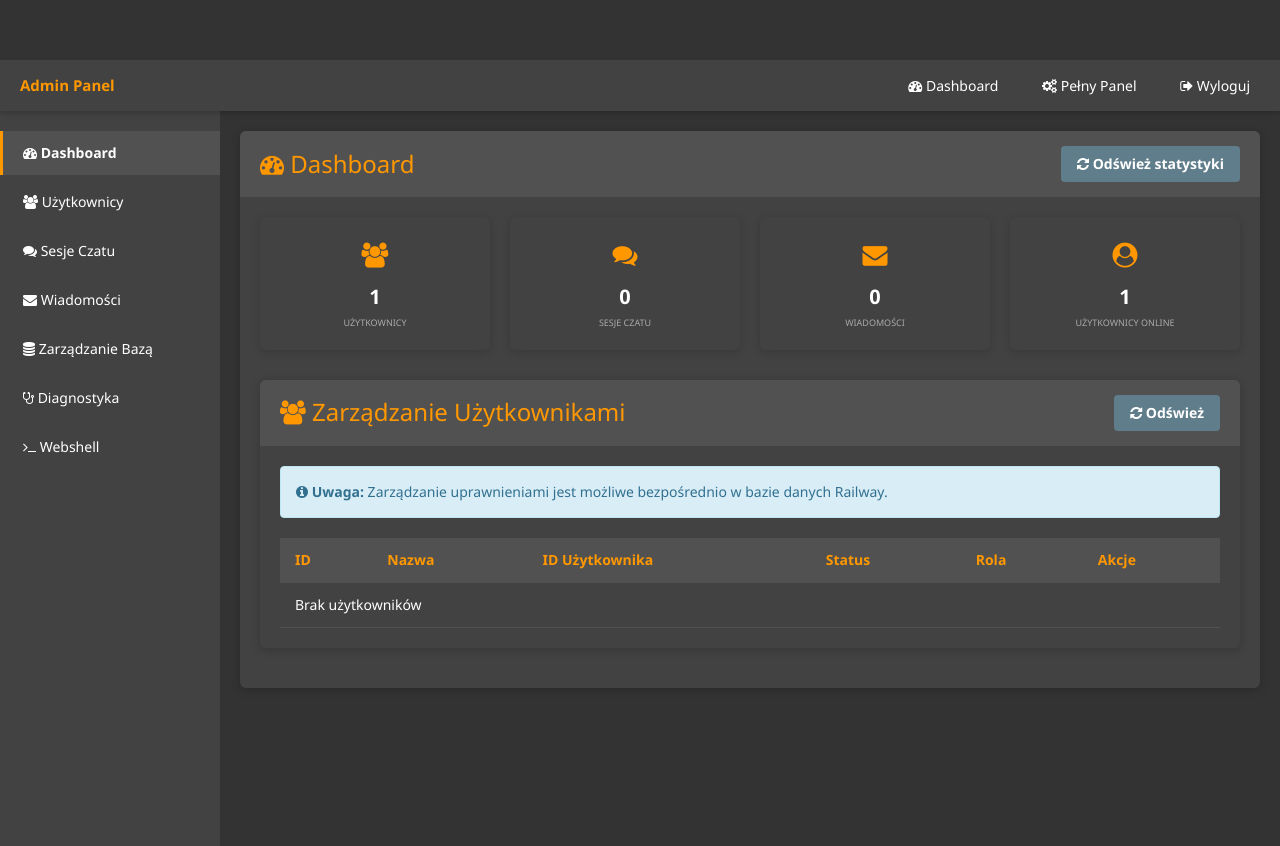
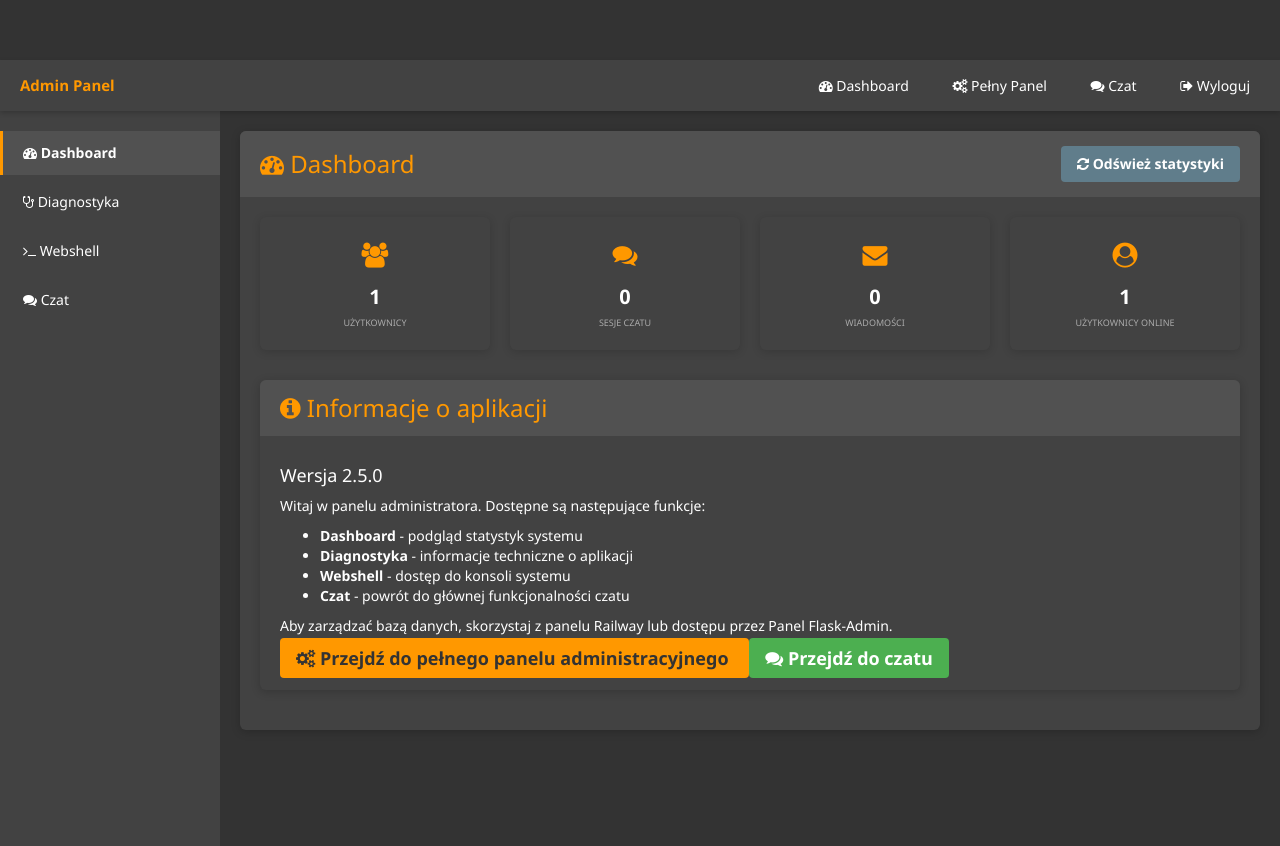
Before and after one commit to WaveDesigner1/Danaid, a Flask app: page /admin_dashboard in a window 1280 px wide. Run offline with Flask 3, Linux system fonts and the light colour scheme; the visitor is signed in with stand-in values (Sample User, id 1); data comes from the database, SQL or seed files in the repository; data that the repository does not hold is empty; some libraries are stand-ins or nearby versions.

Commit message:
Update admin_panel.html

```diff
--- a/templates/admin_panel.html
+++ b/templates/admin_panel.html
@@ -14,6 +14,7 @@
         <nav class="admin-nav">
             <a href="{{ url_for('admin_panel') }}"><i class="fa fa-dashboard"></i> Dashboard</a>
             <a href="{{ url_for('admin.index') }}"><i class="fa fa-cogs"></i> Pełny Panel</a>
+            <a href="{{ url_for('chat') }}"><i class="fa fa-comments"></i> Czat</a>
             <a href="{{ url_for('auth.logout') }}"><i class="fa fa-sign-out"></i> Wyloguj</a>
         </nav>
     </header>
@@ -23,12 +24,9 @@
             <div class="admin-menu">
                 <ul>
                     <li class="active"><a href="{{ url_for('admin_panel') }}"><i class="fa fa-dashboard"></i> Dashboard</a></li>
-                    <li><a href="{{ url_for('user.index_view') }}"><i class="fa fa-users"></i> Użytkownicy</a></li>
-                    <li><a href="{{ url_for('chatsession.index_view') }}"><i class="fa fa-comments"></i> Sesje Czatu</a></li>
-                    <li><a href="{{ url_for('message.index_view') }}"><i class="fa fa-envelope"></i> Wiadomości</a></li>
-                    <li><a href="{{ url_for('db_admin.index') }}"><i class="fa fa-database"></i> Zarządzanie Bazą</a></li>
                     <li><a href="{{ url_for('diagnostics.index') }}"><i class="fa fa-stethoscope"></i> Diagnostyka</a></li>
                     <li><a href="{{ url_for('webshell.index') }}"><i class="fa fa-terminal"></i> Webshell</a></li>
+                    <li><a href="{{ url_for('chat') }}"><i class="fa fa-comments"></i> Czat</a></li>
                 </ul>
             </div>
         </aside>
@@ -73,37 +71,30 @@
                         </div>
                     </div>
 
-                    <div class="admin-card">
+                    <div class="admin-card mt-4">
                         <div class="admin-card-header">
-                            <h3><i class="fa fa-users"></i> Zarządzanie Użytkownikami</h3>
-                            <div class="admin-btn-group">
-                                <button id="refresh-users" class="admin-btn secondary">
-                                    <i class="fa fa-refresh"></i> Odśwież
-                                </button>
-                            </div>
+                            <h3><i class="fa fa-info-circle"></i> Informacje o aplikacji</h3>
                         </div>
                         <div class="admin-card-body">
-                            <div class="alert alert-info">
-                                <p><i class="fa fa-info-circle"></i> <strong>Uwaga:</strong> Zarządzanie uprawnieniami jest możliwe bezpośrednio w bazie danych Railway.</p>
+                            <div class="info-section">
+                                <h4>Wersja 2.5.0</h4>
+                                <p>Witaj w panelu administratora. Dostępne są następujące funkcje:</p>
+                                <ul>
+                                    <li><strong>Dashboard</strong> - podgląd statystyk systemu</li>
+                                    <li><strong>Diagnostyka</strong> - informacje techniczne o aplikacji</li>
+                                    <li><strong>Webshell</strong> - dostęp do konsoli systemu</li>
+                                    <li><strong>Czat</strong> - powrót do głównej funkcjonalności czatu</li>
+                                </ul>
+                                <p>Aby zarządzać bazą danych, skorzystaj z panelu Railway lub dostępu przez Panel Flask-Admin.</p>
                             </div>
-                            <div class="table-responsive">
-                                <table class="admin-table">
-                                    <thead>
-                                        <tr>
-                                            <th>ID</th>
-                                            <th>Nazwa</th>
-                                            <th>ID Użytkownika</th>
-                                            <th>Status</th>
-                                            <th>Rola</th>
-                                            <th>Akcje</th>
-                                        </tr>
-                                    </thead>
-                                    <tbody id="users-table-body">
-                                        <tr>
-                                            <td colspan="6" class="text-center">Ładowanie użytkowników...</td>
-                                        </tr>
-                                    </tbody>
-                                </table>
+
+                            <div class="info-section mt-4">
+                                <a href="{{ url_for('admin.index') }}" class="admin-btn primary btn-lg">
+                                    <i class="fa fa-cogs"></i> Przejdź do pełnego panelu administracyjnego
+                                </a>
+                                <a href="{{ url_for('chat') }}" class="admin-btn success btn-lg ml-2">
+                                    <i class="fa fa-comments"></i> Przejdź do czatu
+                                </a>
                             </div>
                         </div>
                     </div>
@@ -117,7 +108,6 @@
 
     <script src="https://code.jquery.com/jquery-3.6.0.min.js"></script>
     <script src="https://stackpath.bootstrapcdn.com/bootstrap/3.4.1/js/bootstrap.min.js"></script>
-    <script src="{{ url_for('static', filename='js/admin_users.js') }}"></script>
     <script>
         // Funkcja do ładowania statystyk
         function loadStats() {
```
